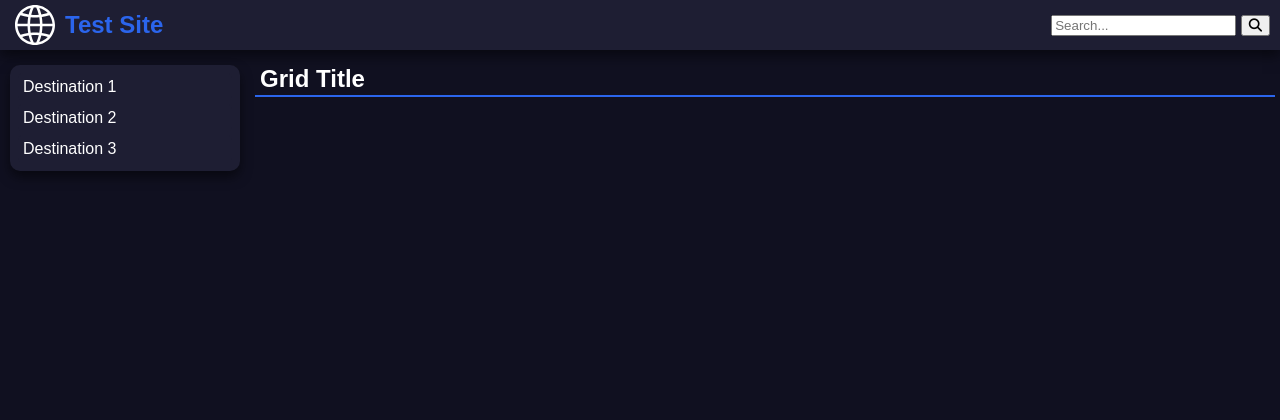
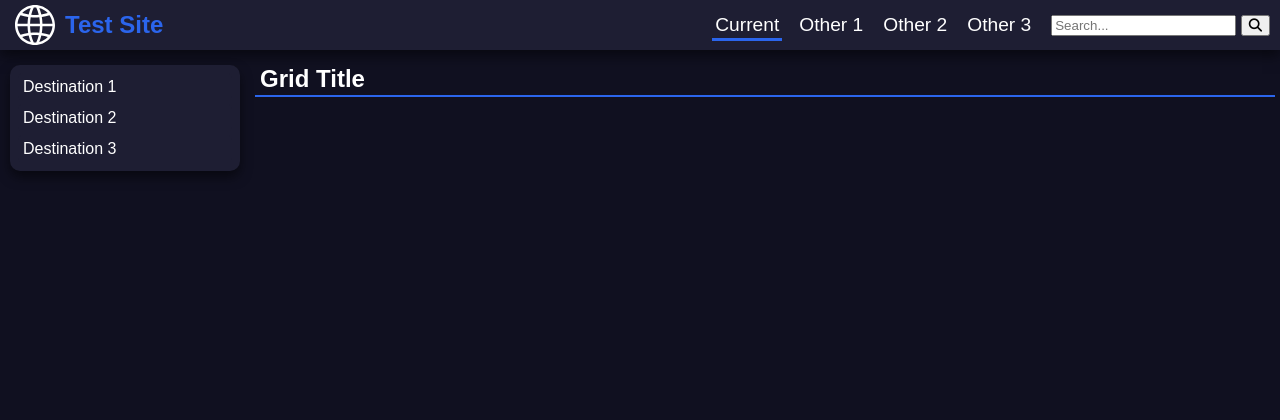
Before and after one commit to cm-360/VisiVerse, a Python web app: template visiverse/templates/pages/home.html in a window 1280 px wide. Shown: the top 420 px of the page. Run offline with Jinja, Linux system fonts and the light colour scheme; the template is opened without the code that fills it, so the values that code supplies are empty.

Commit message:
add topnav example links

```diff
--- a/visiverse/templates/features/header.html
+++ b/visiverse/templates/features/header.html
@@ -6,6 +6,12 @@
 				<h1 class="nav-title">{{ site_title }}</h1>
 			</a>
 			<div class="nav-content">
+				<div class="nav-section">
+					<a href="#" class="nav-link link active">Current</a>
+					<a href="#" class="nav-link link">Other 1</a>
+					<a href="#" class="nav-link link">Other 2</a>
+					<a href="#" class="nav-link link">Other 3</a>
+				</div>
 				<div class="nav-section">
 					<form class="d-flex" role="search">
 						<div class="input-group">
```
